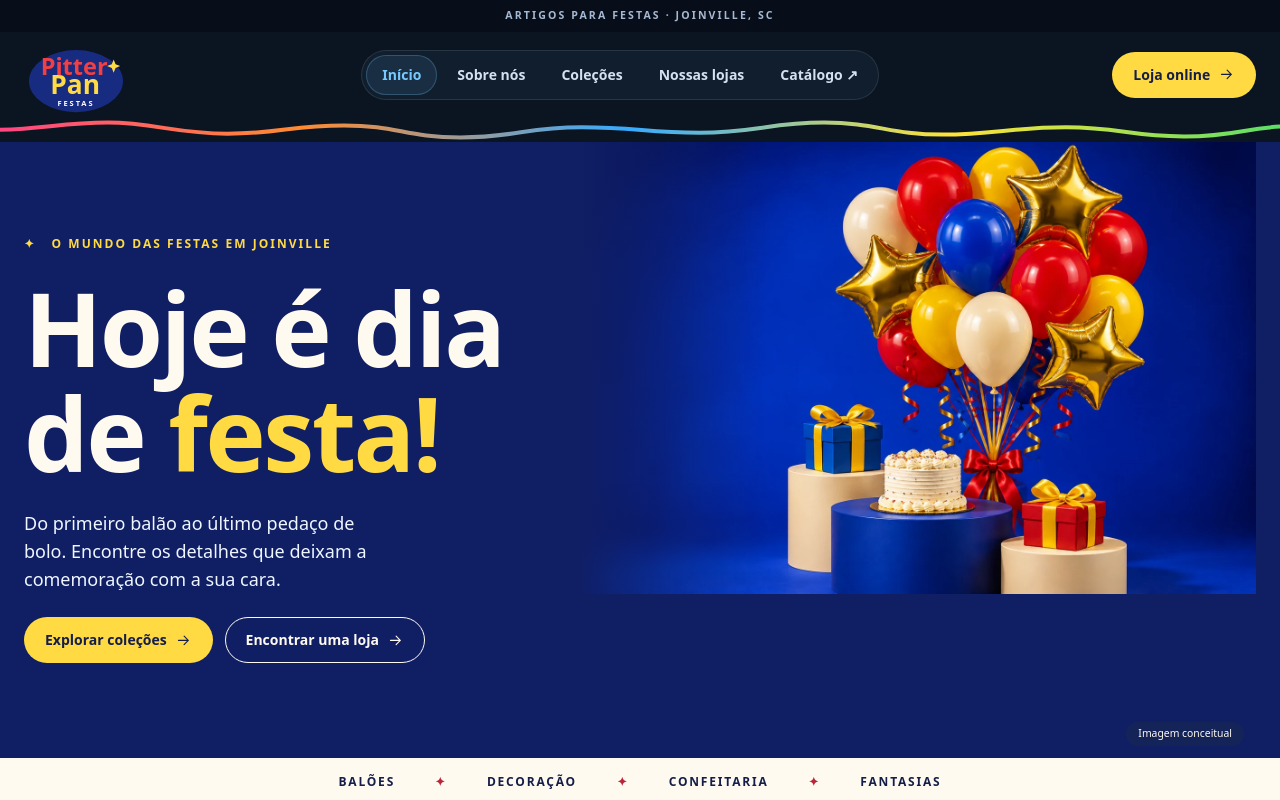
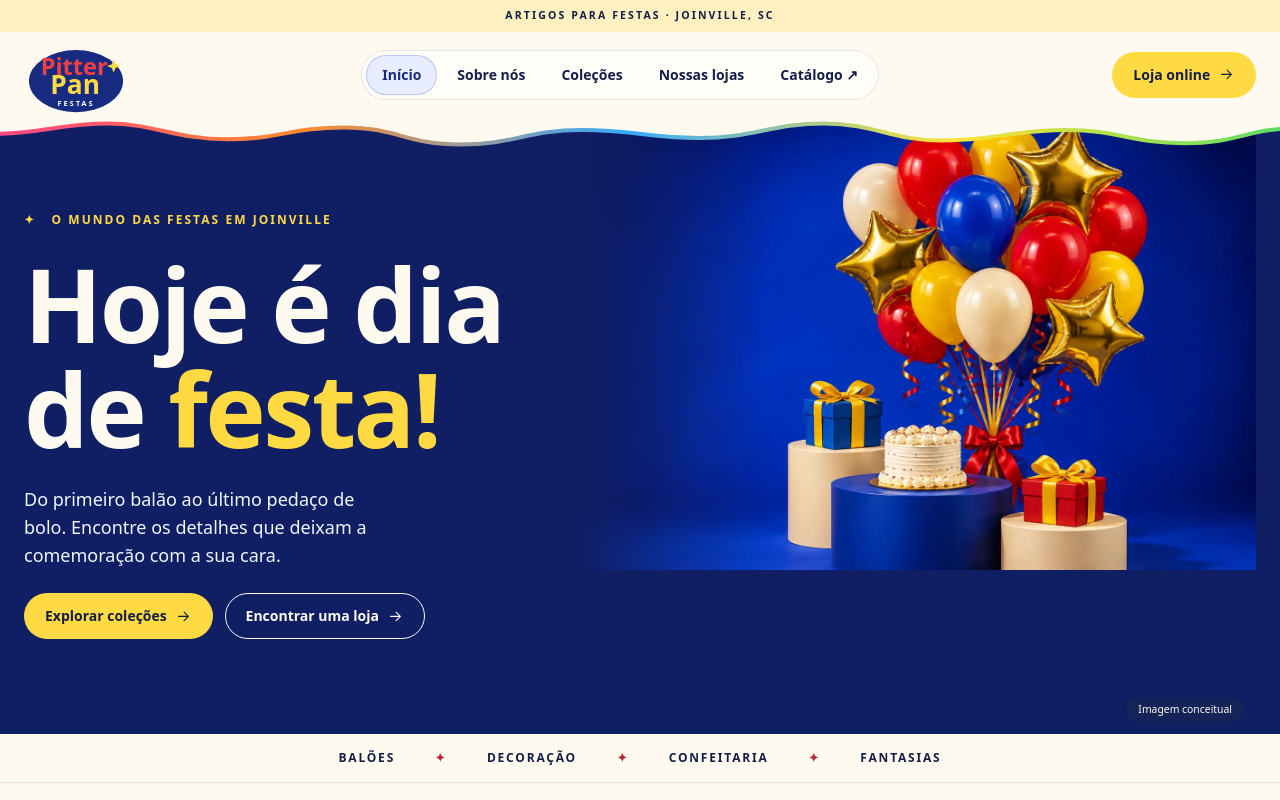
Before and after one commit to dev-pitterpan/pitterpan-site, a Next.js app: page / in a window 1280 px wide. Shown: the top 800 px of the page. Built offline with nearby package versions, Linux system fonts and the light colour scheme.

Commit message:
Integra a onda colorida ao banner com cabeçalho claro

```diff
--- a/src/components/layout/party-ribbon.tsx
+++ b/src/components/layout/party-ribbon.tsx
@@ -1,3 +1,5 @@
+const wave = 'M-12 13C43 13 69 5 121 5S197 17 256 17 327 8 387 8 456 21 518 21 592 10 654 10 727 16 787 16 868 5 927 5 1001 18 1060 18 1138 10 1199 10 1270 20 1332 20 1403 9 1452 9';
+
 export function PartyRibbon() {
   return (
     <svg className="party-ribbon" viewBox="0 0 1440 26" preserveAspectRatio="none" aria-hidden="true" focusable="false">
@@ -10,7 +12,8 @@ export function PartyRibbon() {
           <stop offset="100%" stopColor="#56de68" />
         </linearGradient>
       </defs>
-      <path d="M-12 13C43 13 69 5 121 5S197 17 256 17 327 8 387 8 456 21 518 21 592 10 654 10 727 16 787 16 868 5 927 5 1001 18 1060 18 1138 10 1199 10 1270 20 1332 20 1403 9 1452 9" fill="none" stroke="url(#party-ribbon-colors)" strokeWidth="4" vectorEffect="non-scaling-stroke" />
+      <path d={`${wave}V-1H-12Z`} fill="var(--header-surface)" />
+      <path d={wave} fill="none" stroke="url(#party-ribbon-colors)" strokeWidth="4" vectorEffect="non-scaling-stroke" />
     </svg>
   );
 }
--- a/src/styles/header.css
+++ b/src/styles/header.css
@@ -1,58 +1,66 @@
 @layer components {
   .topline {
     @apply px-3 py-2 text-center text-[.66rem] font-extrabold tracking-[.2em];
-    background: #080e19;
-    color: #a6b9d2;
+    background: #fff0bf;
+    color: var(--color-ink);
   }
 
   .site-header {
-    @apply relative z-10 text-white;
-    --header-surface: #0b1421;
-    --header-highlight: #77c8ff;
+    @apply relative z-10 text-ink;
+    --header-surface: var(--color-paper);
+    --header-highlight: #172b80;
     background: var(--header-surface);
   }
 
   .header-content { min-height: 86px; }
 
   .site-nav {
-    @apply flex items-center gap-1 rounded-full border border-white/10 p-1 text-sm font-bold;
-    background: #101e2d;
+    @apply flex items-center gap-1 rounded-full border border-blue-950/10 p-1 text-sm font-bold;
+    background: #fffdf8;
   }
 
   .site-nav a {
     @apply rounded-full px-4 py-2.5 whitespace-nowrap transition-colors;
-    color: #d4e1f0;
+    color: var(--color-ink);
   }
 
   .site-nav a:hover,
   .site-nav [aria-current='page'] {
-    background: #192e43;
+    background: #e8edff;
     color: var(--header-highlight);
   }
 
-  .site-nav [aria-current='page'] { box-shadow: inset 0 0 0 1px #31546f; }
+  .site-nav [aria-current='page'] { box-shadow: inset 0 0 0 1px #bdc9f4; }
   .menu-button,.site-nav .mobile-shop { display: none; }
 
-  /* A faixa fica fora da área clicável e acompanha a largura do cabeçalho. */
-  .party-ribbon { display: block; width: 100%; height: 24px; pointer-events: none; }
+  /* O SVG cobre o topo da próxima seção, deixando o banner visível sob a própria curva. */
+  .party-ribbon {
+    position: absolute;
+    inset-inline: 0;
+    top: calc(100% - 1px);
+    display: block;
+    width: 100%;
+    height: 34px;
+    pointer-events: none;
+  }
 
   @media (max-width: 900px) {
     .desktop-shop { display: none; }
     .header-content { min-height: 72px; }
 
     .menu-button {
-      @apply block rounded-full border border-white/25 px-4 py-2 font-extrabold;
-      background: #101e2d;
+      @apply block rounded-full border border-blue-950/20 px-4 py-2 font-extrabold;
+      background: #fffdf8;
     }
 
     .site-nav {
-      @apply absolute inset-x-0 top-full hidden rounded-none border-x-0 p-4 shadow-lg;
+      @apply absolute inset-x-0 top-full z-10 hidden rounded-none border-x-0 p-4 shadow-lg;
       background: var(--header-surface);
     }
 
     .site-nav[data-open='true'] { display: grid; }
     .site-nav a { border-radius: .65rem; }
-    .site-nav .mobile-shop { display: block; color: var(--color-brand-yellow); }
+    .site-nav .mobile-shop { display: block; color: var(--header-highlight); }
     .party-ribbon { height: 19px; }
   }
 }
```
